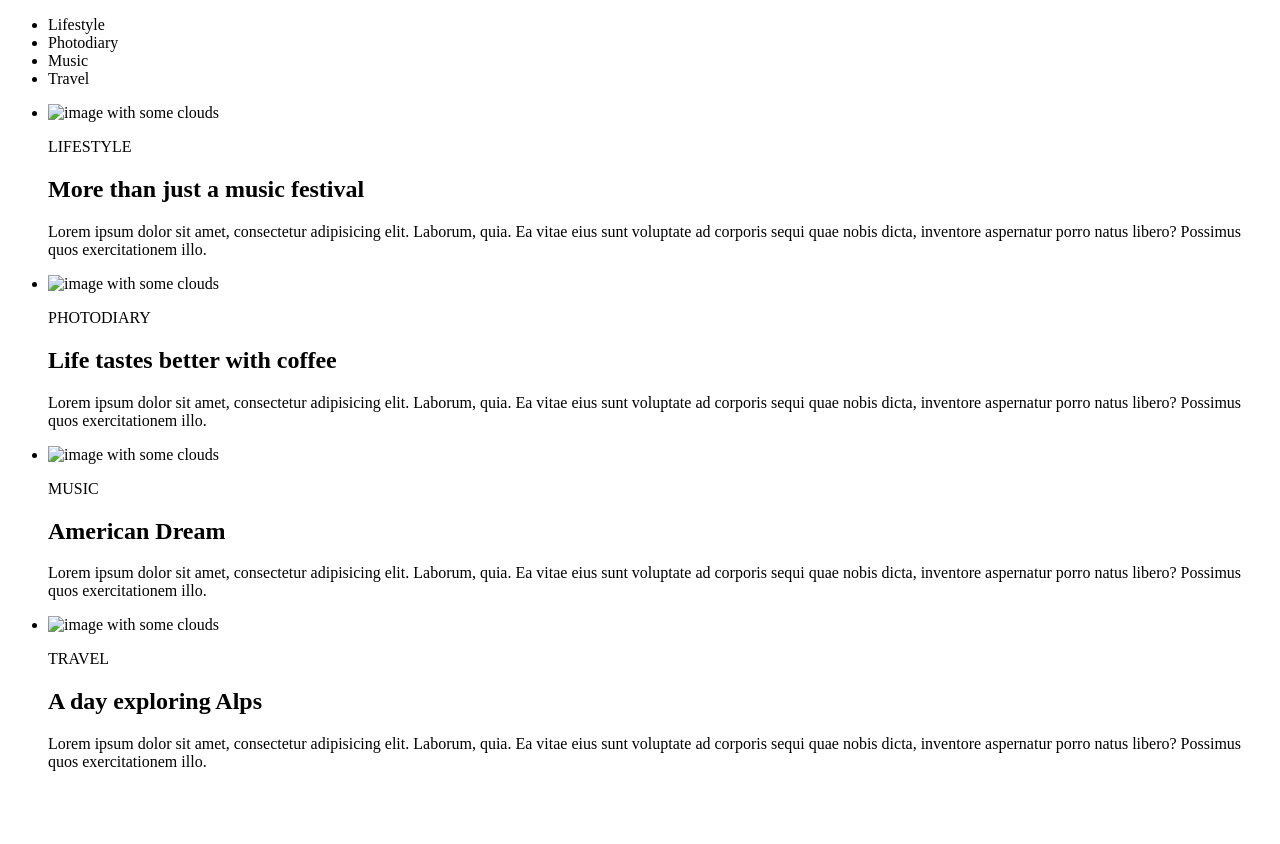
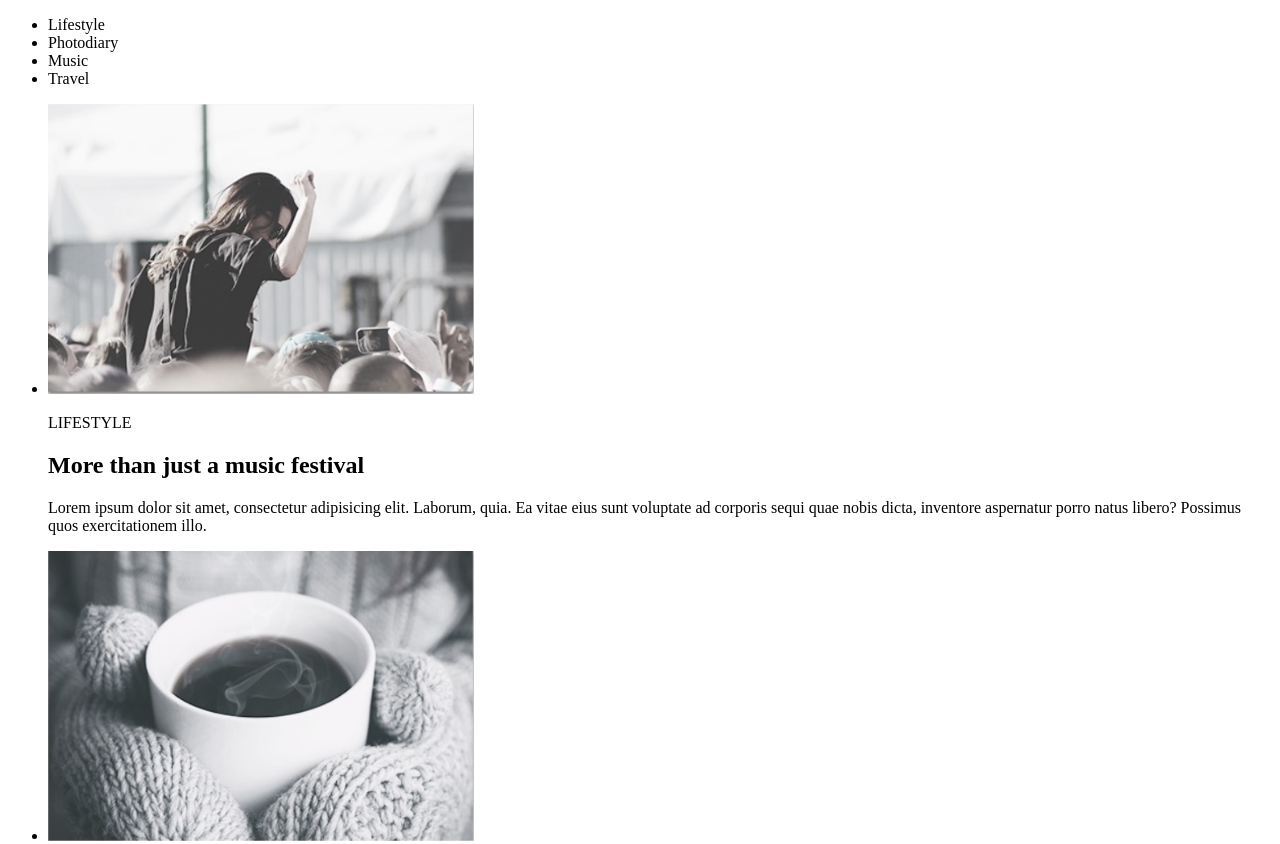
Before and after one commit to AndriyMedvedyuk/goit-fe-course, a plain HTML site: page index.html in a window 1280 px wide. Shown: the top 844 px of the page. Before the commit the page ends 800 px from the top, so only its background shows below. Drawn offline with Linux system fonts and the light colour scheme; the site is published under a folder, as on GitHub Pages, so addresses that start at the root find nothing.

Commit message:
pic fix test

```diff
--- a/index.html
+++ b/index.html
@@ -27,25 +27,25 @@
     <section class="article">
       <ul class="article-list">
         <li class="article-list-item">
-          <img src="/img/image1.jpg" alt="image with some clouds" width="426" height="290">
+          <img src="./img/image1.jpg" alt="image with some clouds" width="426" height="290">
           <p>LIFESTYLE</p>
           <h2 class="lifestyle-title">More than just a music festival</h2>
           <p>Lorem ipsum dolor sit amet, consectetur adipisicing elit. Laborum, quia. Ea vitae eius sunt voluptate ad corporis sequi quae nobis dicta, inventore aspernatur porro natus libero? Possimus quos exercitationem illo.</p>
         </li>
           <li class="article-list-item">
-            <img src="/img/image2.jpg" alt="image with some clouds" width="426" height="290">
+            <img src="./img/image2.jpg" alt="image with some clouds" width="426" height="290">
             <p>PHOTODIARY</p>
             <h2 class="lifestyle-title">Life tastes better with coffee</h2>
             <p>Lorem ipsum dolor sit amet, consectetur adipisicing elit. Laborum, quia. Ea vitae eius sunt voluptate ad corporis sequi quae nobis dicta, inventore aspernatur porro natus libero? Possimus quos exercitationem illo.</p>
           </li>
         <li class="article-list-item">
-          <img src="/img/image3.jpg" alt="image with some clouds" width="426" height="290">
+          <img src="./img/image3.jpg" alt="image with some clouds" width="426" height="290">
           <p>MUSIC</p>
           <h2 class="lifestyle-title">American Dream</h2>
           <p>Lorem ipsum dolor sit amet, consectetur adipisicing elit. Laborum, quia. Ea vitae eius sunt voluptate ad corporis sequi quae nobis dicta, inventore aspernatur porro natus libero? Possimus quos exercitationem illo.</p>
         </li>
         <li class="article-list-item">
-          <img src="/img/image4.jpg" alt="image with some clouds" width="426" height="290">
+          <img src="./img/image4.jpg" alt="image with some clouds" width="426" height="290">
           <p>TRAVEL</p>
           <h2 class="lifestyle-title">A day exploring Alps</h2>
           <p>Lorem ipsum dolor sit amet, consectetur adipisicing elit. Laborum, quia. Ea vitae eius sunt voluptate ad corporis sequi quae nobis dicta, inventore aspernatur porro natus libero? Possimus quos exercitationem illo.</p>
```
